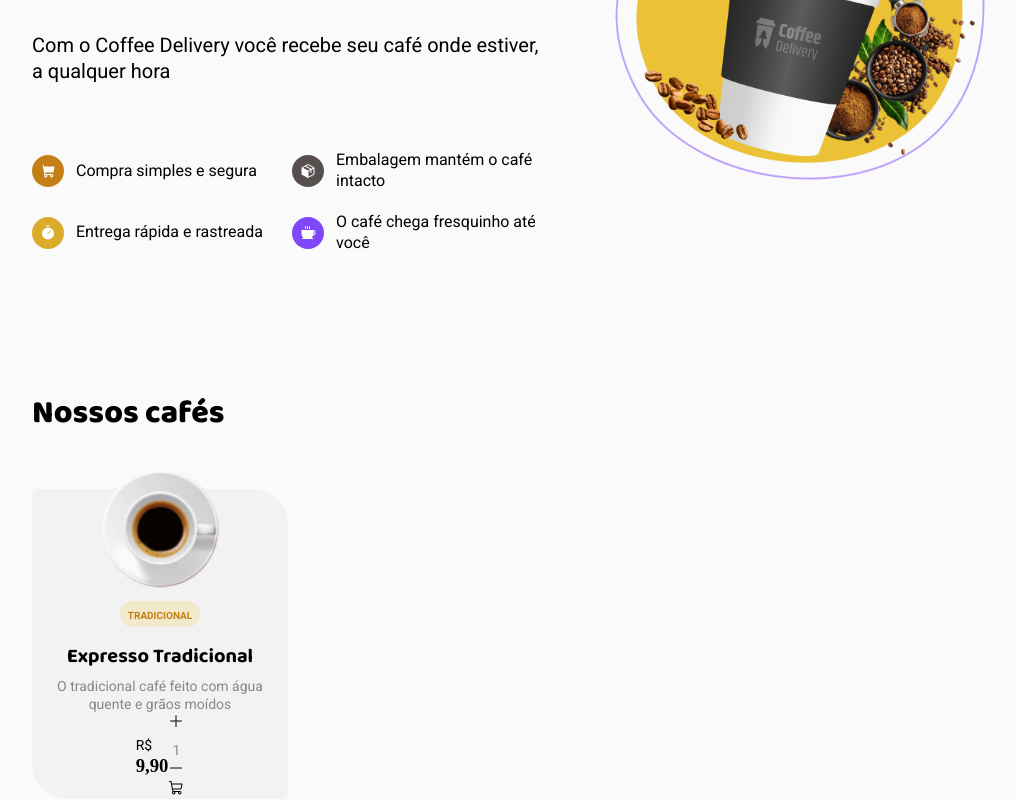
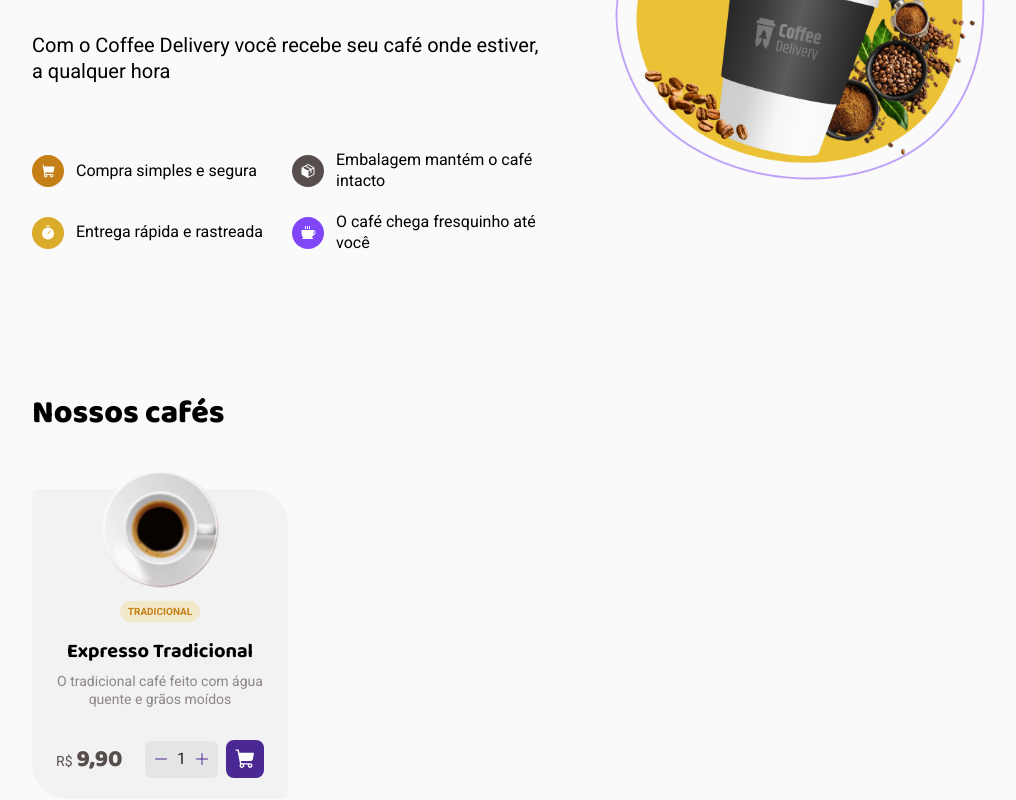
Before and after one commit to CeliceCarvalho/CoffeeDelivery, a React (Vite) app: page / in a window 1280 px wide. Shown: the part 369-1169 px from the top of the page, without its empty margins (128-1144 px from the left). Built offline with nearby package versions, Linux system fonts and the light colour scheme.

Commit message:
10/06 - casa

```diff
--- a/src/Header/styles.ts
+++ b/src/Header/styles.ts
@@ -22,7 +22,7 @@ export const LocationTagContainer = styled.div`
     }
 
     p{
-        ${props => props.theme.texts.S}
+        ${props => props.theme.texts.S_regular}
         color: ${props => props.theme.colors.brand.purple_dark};
     }
 
--- a/src/pages/Home/@componentes/Card/index.tsx
+++ b/src/pages/Home/@componentes/Card/index.tsx
@@ -1,9 +1,12 @@
-import { BuyContainer, CardContainer, CartButton, Counter, Tag } from "./styles";
+import { Actions, BuyContainer, CardContainer, CartButton, Counter, Price, Tag } from "./styles";
 import ExpressoCremoso from "../../../../assets/Type_Expresso.svg"
 import { Minus, Plus, ShoppingCart } from "@phosphor-icons/react";
+import { useTheme } from "styled-components";
 
 
 export function Card(){
+    const { colors } = useTheme()
+
     return(
         <CardContainer>
             <img src={ExpressoCremoso} width={120}/>
@@ -11,22 +14,22 @@ export function Card(){
                 <span>Tradicional</span>
             </Tag>
             <h2>Expresso Tradicional</h2>
-            <p>O tradicional café feito com água quente e grãos moídos</p>
+            <h6>O tradicional café feito com água quente e grãos moídos</h6>
             <BuyContainer>
-                <div>
+                <Price>
                     <span>R$</span>
                     <h3>9,90</h3>
-                </div>
-                <div>
+                </Price>
+                <Actions>
                     <Counter>
-                        <Plus/>
+                        <Minus color={colors.brand.purple_dark}/>
                         <p>1</p>
-                        <Minus/>
+                        <Plus color={colors.brand.purple_dark}/>
                     </Counter>
                     <CartButton>
-                        <ShoppingCart/>
+                        <ShoppingCart size={22} weight="fill"/>
                     </CartButton>
-                </div>
+                </Actions>
             </BuyContainer>
         </CardContainer>
     )
--- a/src/pages/Home/@componentes/Card/styles.ts
+++ b/src/pages/Home/@componentes/Card/styles.ts
@@ -24,7 +24,7 @@ export const CardContainer = styled.div`
         ${props => props.theme.titles.S}
     }
 
-    p{
+    h6{
         margin-top: 8px;
         ${props => props.theme.texts.S_regular}
         color: ${props => props.theme.colors.base.label};
@@ -34,10 +34,10 @@ export const CardContainer = styled.div`
 `
 
 export const Tag = styled.div`
+    display: flex;
+    align-items: center;
+
     margin-top: 12px;
-
-    width: fit-content;
-    height: fit-content;
 
     padding: 4px 8px;
     border-radius: 100px;
@@ -53,17 +53,58 @@ export const BuyContainer = styled.div `
     display: flex;
     align-items: center;
 
+    width: 100%;
+    margin-top: 32px;
+
     div span{
         ${props => props.theme.texts.S_regular}
+        color: ${props => props.theme.colors.base.text};
     }
 
     div h3{
-        ${props => props.theme.titles.M_bold}
+        ${props => props.theme.titles.M}
+        color: ${props => props.theme.colors.base.text};
     }
 
 `
+
+export const Price = styled.div`
+    display: flex;
+    align-items: baseline;
+    gap: 4px;
+    flex: 1;
+`
+
+export const Actions = styled.div`
+    display: flex;
+    align-items: center;
+    gap: 8px;
+    flex: 1;
+`
+
 export const Counter = styled.div`
+    display: flex;
+    gap: 8px;
+    align-items: center;
+
+    padding: 8px;
+    border-radius: 6px;
+
+    background-color: ${props => props.theme.colors.base.button};
+
+    p{
+        ${props => props.theme.texts.M_regular}
+        color: ${props => props.theme.colors.base.title};
+    }
 `
 
 export const CartButton = styled.div`
+    display: flex;
+    justify-content: center;
+
+    padding: 8px;
+    border-radius: 8px;
+
+    background-color: ${props => props.theme.colors.brand.purple_dark};
+    color: ${props => props.theme.colors.base.white};
 `
```
